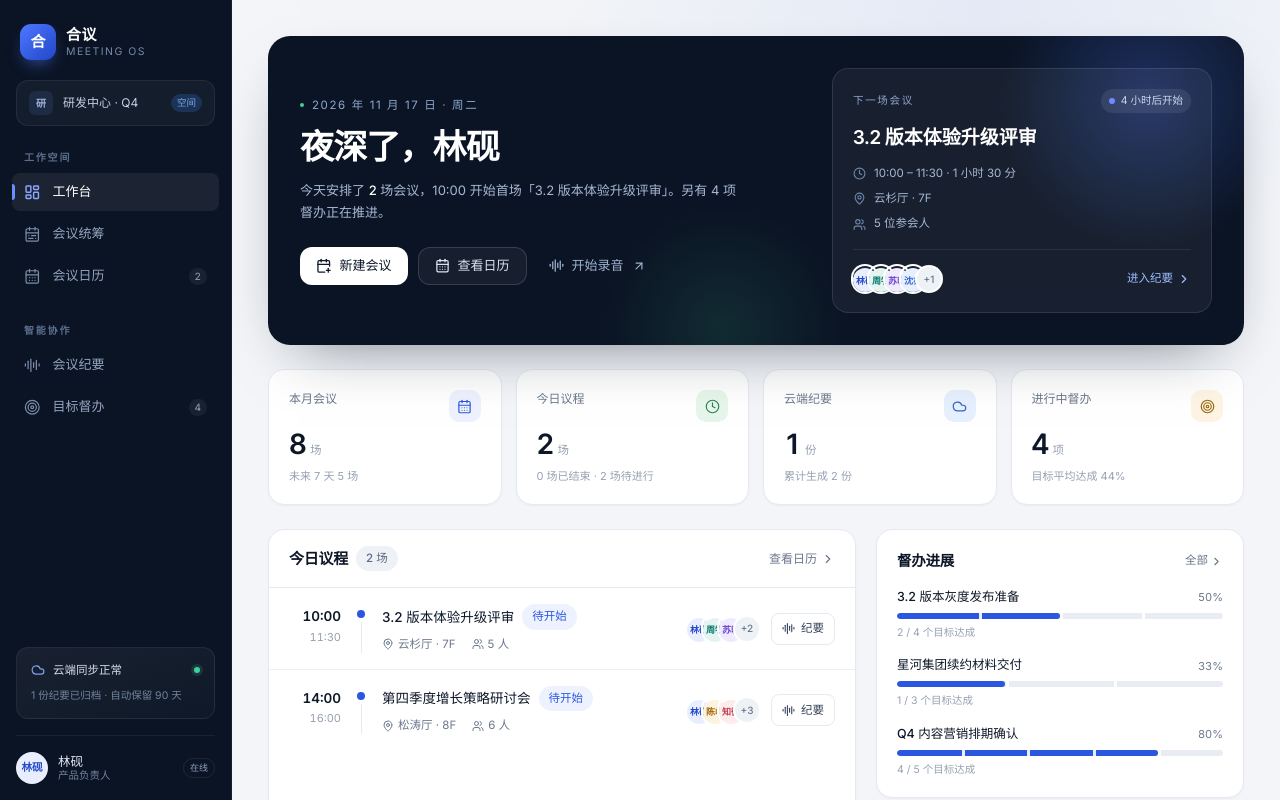
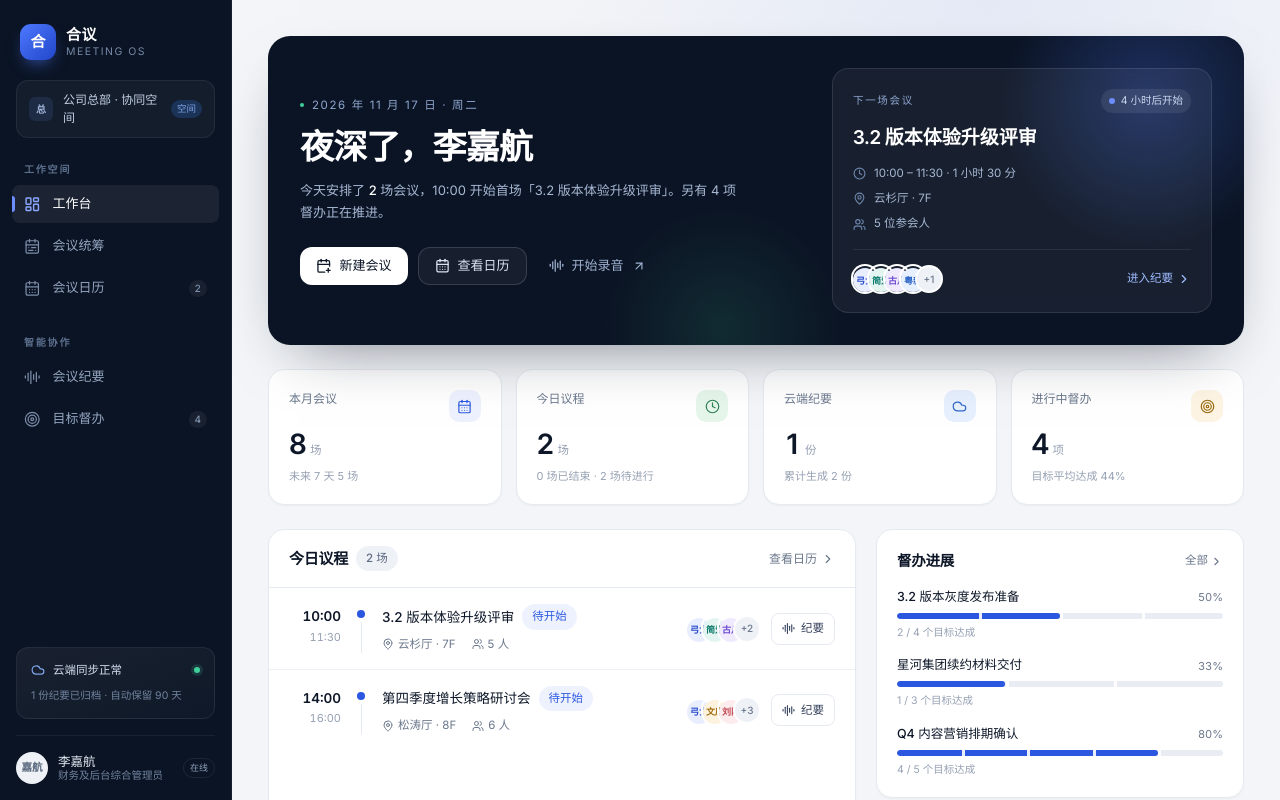
Before and after one commit to 13688179164/-, a React (Vite) app: page /#/dashboard in a window 1280 px wide. Shown: the top 800 px of the page. Built offline with nearby package versions, Linux system fonts and the light colour scheme; the HTML template or start-up script is replaced by a standard one.

Commit message:
feat: update workspace
Co-authored-by: traeagent <traeagent@users.noreply.github.com>

```diff
--- a/src/App.tsx
+++ b/src/App.tsx
@@ -10,6 +10,7 @@ import {
   X,
 } from 'lucide-react'
 import { StoreProvider, useStore } from './store'
+import { CURRENT_USER_ID } from './data'
 import type { PageKey } from './types'
 import { cn } from './lib/utils'
 import { todayKey } from './lib/date'
@@ -44,7 +45,7 @@ function SidebarContent({ onNavigate }: { onNavigate?: () => void }) {
   const todayCount = state.meetings.filter((m) => m.date === today).length
   const activeCount = state.supervisions.filter((s) => s.status === 'active').length
   const cloudCount = state.minutes.filter((m) => m.savedToCloud).length
-  const me = state.people.find((p) => p.id === 'p1')
+  const me = state.people.find((p) => p.id === CURRENT_USER_ID)
 
   const counts: Partial<Record<PageKey, number>> = {
     calendar: todayCount,
@@ -65,9 +66,9 @@ function SidebarContent({ onNavigate }: { onNavigate?: () => void }) {
 
       <div className="mx-4 mb-6 flex items-center gap-2.5 rounded-xl border border-white/[0.07] bg-white/[0.04] px-3 py-2.5">
         <span className="grid h-6 w-6 place-items-center rounded-md bg-[#1d2b45] text-[10px] font-semibold text-[#9fb2d8]">
-          研
+          总
         </span>
-        <span className="flex-1 text-[12px] text-[#c3cfe3]">研发中心 · Q4</span>
+        <span className="flex-1 text-[12px] text-[#c3cfe3]">公司总部 · 协同空间</span>
         <span className="rounded-full bg-[#1c3358] px-1.5 py-0.5 text-[9.5px] font-medium text-[#7fa4e8]">空间</span>
       </div>
 
@@ -133,8 +134,8 @@ function SidebarContent({ onNavigate }: { onNavigate?: () => void }) {
         <div className="mt-4 flex items-center gap-2.5 border-t border-white/[0.06] pt-4">
           {me && <Avatar person={me} size={32} />}
           <div className="min-w-0 flex-1 leading-tight">
-            <p className="truncate text-[12.5px] font-medium text-[#e5ebf5]">{me?.name ?? '林砚'}</p>
-            <p className="truncate text-[10.5px] text-[#71839f]">{me?.role ?? '产品负责人'}</p>
+            <p className="truncate text-[12.5px] font-medium text-[#e5ebf5]">{me?.name ?? '李嘉航'}</p>
+            <p className="truncate text-[10.5px] text-[#71839f]">{me?.role ?? '财务及后台综合管理员'}</p>
           </div>
           <span className="rounded-full border border-white/[0.08] px-1.5 py-0.5 text-[9px] text-[#8ea0bb]">在线</span>
         </div>
--- a/src/data.ts
+++ b/src/data.ts
@@ -1,17 +1,26 @@
 import type { AppState, Meeting, Minutes, Person, Supervision } from './types'
-import { addDays, todayKey } from './lib/date'
+import { addDays, diffMinutes, todayKey } from './lib/date'
+import { analyzeMeeting, demoSentences } from './lib/analysis'
+
+/** 平台负责人：李嘉航（财务及后台综合管理员） */
+export const CURRENT_USER_ID = 'p7'
 
 export const people: Person[] = [
-  { id: 'p1', name: '林砚', role: '产品负责人', org: '产品中心', tone: 'brand' },
-  { id: 'p2', name: '周牧', role: '技术负责人', org: '研发中心', tone: 'teal' },
-  { id: 'p3', name: '苏晚', role: '设计负责人', org: '体验设计部', tone: 'violet' },
-  { id: 'p4', name: '陈屿', role: '市场总监', org: '市场中心', tone: 'amber' },
-  { id: 'p5', name: '顾知微', role: '客户成功经理', org: '客户成功部', tone: 'rose' },
-  { id: 'p6', name: '沈亦', role: '数据分析师', org: '数据平台部', tone: 'blue' },
-  { id: 'p7', name: '程野', role: '项目经理', org: 'PMO', tone: 'slate' },
-  { id: 'p8', name: '江迟', role: '财务经理', org: '财务部', tone: 'green' },
-  { id: 'p9', name: '陆遥', role: '内容运营', org: '市场中心', tone: 'orange' },
-  { id: 'p10', name: '何遇', role: '前端工程师', org: '研发中心', tone: 'cyan' },
+  { id: 'p1', name: '弓戈', role: '公司总领导', org: '总办', tone: 'brand' },
+  { id: 'p2', name: '简爱', role: '公司总领导', org: '总办', tone: 'teal' },
+  { id: 'p3', name: '李古月', role: '古德車房业务领导', org: '古德車房', tone: 'violet' },
+  { id: 'p4', name: '甘文康', role: '古德車房店长', org: '古德車房', tone: 'amber' },
+  { id: 'p5', name: '刘阳', role: '古德車房机修部门负责人', org: '古德車房', tone: 'rose' },
+  { id: 'p6', name: '贺粤新', role: 'HR', org: '总办', tone: 'blue' },
+  { id: 'p7', name: '李嘉航', role: '财务及后台综合管理员', org: '财务后台', tone: 'slate' },
+  { id: 'p8', name: '张鸿波', role: '财务及后台综合管理员', org: '财务后台', tone: 'green' },
+  { id: 'p9', name: '李传', role: '第五人格经理', org: '游戏业务', tone: 'orange' },
+  { id: 'p10', name: '徐玮', role: '永劫无间负责人', org: '游戏业务', tone: 'cyan' },
+  { id: 'p11', name: '孙敏', role: '总办秘书', org: '总办', tone: 'brand' },
+  { id: 'p12', name: '陈虓', role: '满吉八福门店店长', org: '满吉八福', tone: 'teal' },
+  { id: 'p13', name: '李宜谦', role: '门店采购及后台人员', org: '门店', tone: 'violet' },
+  { id: 'p14', name: '冯博欣', role: '商务部', org: '商务部', tone: 'amber' },
+  { id: 'p15', name: '刘思远', role: '商务部', org: '商务部', tone: 'rose' },
 ]
 
 const d = (offset: number) => addDays(todayKey(), offset)
@@ -149,57 +158,34 @@ Q4 联合运营与标杆案例计划`,
   },
 ]
 
-const minutes: Minutes[] = [
-  {
-    id: 'mi1',
-    meetingId: 'm5',
-    title: '星河集团客户成功复盘',
-    createdAt: Date.now() - 86400000 * 2 + 3600000 * 16,
-    durationSec: 3218,
-    transcript:
-      '今天我们复盘星河集团这个季度的整体情况。从使用数据看，日活席位从 320 提升到 410，但深度功能渗透率仍然偏低。顾知微提到，客户新上任的 IT 负责人对现有集成方案还有顾虑，这可能会影响续约节奏。我们讨论后决定，把星河集团列为 Q4 战略客户，配置专属成功经理和季度业务回顾机制。陈屿建议在十二月联合推出制造业数字化标杆案例，市场部可以配套内容资源。关于续约材料，需要在十一月十日前完成，包含使用数据复盘、商务方案和高层汇报材料，由客户成功部牵头，产品与市场配合。风险方面，客户的预算审批流程比往年延长了大约两周，我们要提前准备预案。',
-    summary:
-      '本次复盘围绕星河集团 Q3 的使用深度、续约风险与联合运营计划展开。客户席位规模稳步增长，但深度功能渗透不足，关键人变动带来不确定性。会议明确将星河集团升级为 Q4 战略客户，以季度业务回顾与标杆案例共建拉动续约。',
-    topics: ['星河集团 Q3 使用深度复盘', '关键人变动带来的续约风险', 'Q4 联合运营与标杆案例包装'],
-    decisions: [
-      '将星河集团列为 Q4 战略客户，配置专属成功经理与季度业务回顾机制',
-      '续约材料于 11 月 10 日前完成，覆盖数据复盘、商务方案与高层汇报',
-      '12 月联合市场部发布制造业数字化标杆案例',
-    ],
-    actions: [
-      { id: 'a1', text: '输出星河集团 Q3 使用数据复盘报告', owner: '顾知微', due: d(1), done: false },
-      { id: 'a2', text: '完成续约商务方案与高层汇报材料', owner: '林砚', due: d(4), done: false },
-      { id: 'a3', text: '提交标杆案例内容大纲与传播排期', owner: '陈屿', due: d(8), done: false },
-    ],
-    risks: ['新任 IT 负责人对集成方案仍有顾虑，需安排专项技术沟通', '客户预算审批周期延长约两周，续约节奏存在不确定性'],
-    attendees: ['顾知微', '林砚', '陈屿', '程野'],
-    savedToCloud: true,
-    savedAt: Date.now() - 86400000 * 2 + 3600000 * 17,
-    version: 1,
-  },
-  {
-    id: 'mi2',
-    meetingId: 'm4',
-    title: '研发效能双周会',
-    createdAt: Date.now() - 86400000 + 3600000 * 18,
-    durationSec: 2410,
-    transcript:
-      '这周交付整体平稳，需求交付周期从 9.2 天下降到 8.4 天。构建时长仍然偏高，主要卡在测试环境的依赖安装。周牧提出，下周开始把构建缓存迁移到新的流水线，预计能节省百分之三十的等待时间。自动化测试覆盖率目前是 61%，目标是年底达到 75%。我们确认由何遇负责补齐核心链路的端到端用例，程野跟进各小组的覆盖率周报。另外线上有一个偶发的通知延迟问题，需要在本周内定位。',
-    summary:
-      '本次双周会复盘了交付周期、构建效率与质量指标。需求交付周期缩短至 8.4 天，但构建时长和自动化测试覆盖率仍是主要短板。会议确定迁移构建缓存、补齐核心链路用例，并跟进线上通知延迟问题。',
-    topics: ['双周交付数据复盘', '构建时长与流水线优化', '自动化测试覆盖率提升'],
-    decisions: ['构建缓存迁移至新流水线，目标缩短 30% 构建等待时间', '年底自动化测试覆盖率提升至 75%'],
-    actions: [
-      { id: 'b1', text: '完成构建缓存迁移并输出对比数据', owner: '周牧', due: d(5), done: false },
-      { id: 'b2', text: '补齐核心链路端到端测试用例', owner: '何遇', due: d(9), done: true },
-      { id: 'b3', text: '定位并修复线上通知延迟问题', owner: '程野', due: d(2), done: false },
-    ],
-    risks: ['测试环境资源紧张，覆盖率提升可能受排期影响'],
-    attendees: ['周牧', '何遇', '程野', '沈亦'],
-    savedToCloud: false,
-    version: 1,
-  },
+const SEED_MINUTES: Array<{ id: string; meetingId: string; offsetMs: number; cloud: boolean }> = [
+  { id: 'mi1', meetingId: 'm5', offsetMs: 86400000 * 2, cloud: true },
+  { id: 'mi2', meetingId: 'm4', offsetMs: 86400000, cloud: false },
 ]
+
+function seedMinutes(): Minutes[] {
+  return SEED_MINUTES.flatMap(({ id, meetingId, offsetMs, cloud }) => {
+    const meeting = meetings.find((m) => m.id === meetingId)
+    if (!meeting) return []
+    const transcript = demoSentences(meeting, people)
+    const generated = analyzeMeeting(
+      meeting,
+      transcript,
+      diffMinutes(meeting.start, meeting.end) * 60,
+      people,
+    )
+    return [
+      {
+        ...generated,
+        id,
+        createdAt: Date.now() - offsetMs,
+        savedToCloud: cloud,
+        savedAt: cloud ? Date.now() - offsetMs + 3600000 : undefined,
+        version: 1,
+      },
+    ]
+  })
+}
 
 const supervisions: Supervision[] = [
   {
@@ -323,7 +309,7 @@ export function seedState(): AppState {
   return {
     people,
     meetings,
-    minutes,
+    minutes: seedMinutes(),
     supervisions,
   }
 }
--- a/src/pages/Dashboard.tsx
+++ b/src/pages/Dashboard.tsx
@@ -1,5 +1,6 @@
 import { ArrowUpRight, AudioLines, CalendarDays, CalendarPlus, ChevronRight, Cloud, Clock, MapPin, Sparkles, Target, Users } from 'lucide-react'
 import { useStore } from '../store'
+import { CURRENT_USER_ID } from '../data'
 import { addDays, formatDate, meetingState, timeRange, todayKey, weekday, durationLabel, diffMinutes } from '../lib/date'
 import { Avatar, AvatarGroup, Badge, ProgressBar } from '../components/ui'
 
@@ -23,7 +24,7 @@ export default function Dashboard() {
   const { state, navigate } = useStore()
   const today = todayKey()
   const now = new Date()
-  const me = state.people.find((p) => p.id === 'p1')
+  const me = state.people.find((p) => p.id === CURRENT_USER_ID)
 
   const monthPrefix = today.slice(0, 7)
   const monthMeetings = state.meetings.filter((m) => m.date.startsWith(monthPrefix))
@@ -72,7 +73,7 @@ export default function Dashboard() {
               {formatDate(today, true)} · {weekday(today)}
             </p>
             <h1 className="font-display text-[30px] leading-tight font-semibold tracking-tight lg:text-[34px]">
-              {greeting()}，{me?.name ?? '林砚'}
+              {greeting()}，{me?.name ?? '李嘉航'}
             </h1>
             <p className="mt-3 max-w-[440px] text-[13px] leading-relaxed text-[#a7b8d4]">
               今天安排了 <span className="font-medium text-white">{todays.length}</span> 场会议
--- a/src/pages/Meetings.tsx
+++ b/src/pages/Meetings.tsx
@@ -14,6 +14,7 @@ import {
   Users,
 } from 'lucide-react'
 import { useStore } from '../store'
+import { CURRENT_USER_ID } from '../data'
 import type { Meeting, MeetingType } from '../types'
 import {
   diffMinutes,
@@ -117,7 +118,7 @@ function MeetingForm({
       participantIds: form.participantIds,
       content: form.content.trim() || '会议内容待补充',
       priority: form.priority,
-      organizerId: initial?.organizerId ?? 'p1',
+      organizerId: initial?.organizerId ?? CURRENT_USER_ID,
     }
 
     if (initial) {
@@ -303,7 +304,8 @@ function MeetingForm({
                   <span className="min-w-0 flex-1">
                     <span className="block text-[12.5px] font-medium text-ink">{p.name}</span>
                     <span className="block truncate text-[10.5px] text-faint">
-                      {p.role} · {p.org}
+                      {p.role}
+                      {p.org && p.org !== p.role ? ` · ${p.org}` : ''}
                     </span>
                   </span>
                   <span
@@ -643,7 +645,8 @@ export default function Meetings() {
                       <div className="min-w-0">
                         <p className="text-[12px] font-medium text-ink">{p.name}</p>
                         <p className="truncate text-[10.5px] text-faint">
-                          {p.role} · {p.org}
+                          {p.role}
+                          {p.org && p.org !== p.role ? ` · ${p.org}` : ''}
                         </p>
                       </div>
                     </div>
--- a/src/pages/Supervision.tsx
+++ b/src/pages/Supervision.tsx
@@ -17,6 +17,7 @@ import {
   Users,
 } from 'lucide-react'
 import { useStore } from '../store'
+import { CURRENT_USER_ID } from '../data'
 import type { Supervision } from '../types'
 import { addDays, daysBetween, formatDate, overdueLabel, shortTime, todayKey } from '../lib/date'
 import {
@@ -47,7 +48,7 @@ interface SupForm {
 const blankForm = (): SupForm => ({
   title: '',
   note: '',
-  ownerIds: ['p1'],
+  ownerIds: [CURRENT_USER_ID],
   startDate: todayKey(),
   dueDate: addDays(todayKey(), 7),
   goals: ['目标 1', '目标 2', '目标 3'],
@@ -87,6 +88,7 @@ function ReminderBadge({ supervision, onClick }: { supervision: Supervision; onC
 
 export default function SupervisionPage() {
   const { state, addSupervision, toggleGoal, markReminded, deleteSupervision, notify } = useStore()
+  const me = state.people.find((p) => p.id === CURRENT_USER_ID)
   const [tab, setTab] = useState<'active' | 'history'>('active')
   const [keyword, setKeyword] = useState('')
   const [formOpen, setFormOpen] = useState(false)
@@ -476,7 +478,7 @@ export default function SupervisionPage() {
         width="max-w-[680px]"
         footer={
           <div className="flex items-center justify-between gap-3">
-            <p className="text-[11px] text-faint">申请人：林砚 · 产品中心</p>
+            <p className="text-[11px] text-faint">申请人：{me?.name ?? '李嘉航'} · {me?.role ?? '财务及后台综合管理员'}</p>
             <div className="flex gap-2">
               <button type="button" className="btn btn-outline" onClick={() => setFormOpen(false)}>
                 取消
--- a/src/store.tsx
+++ b/src/store.tsx
@@ -3,7 +3,7 @@ import type { AppState, Meeting, Minutes, PageKey, Supervision, ToastItem } from
 import { seedState } from './data'
 import { uid } from './lib/utils'
 
-const STORAGE_KEY = 'heyi.platform.v1'
+const STORAGE_KEY = 'heyi.platform.v2'
 
 interface RouteState {
   page: PageKey
```
Also changed, not shown: 3 other files (tests, documents, lock files or other folders).
